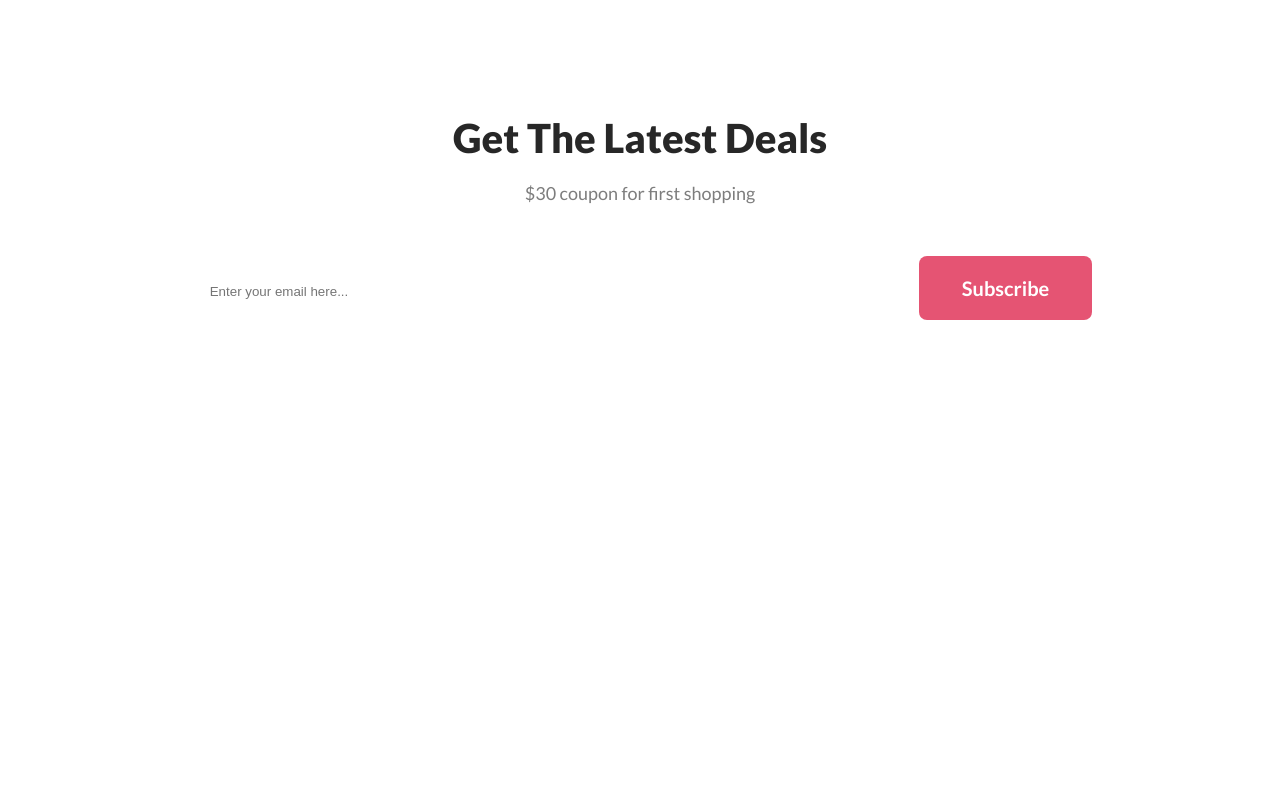
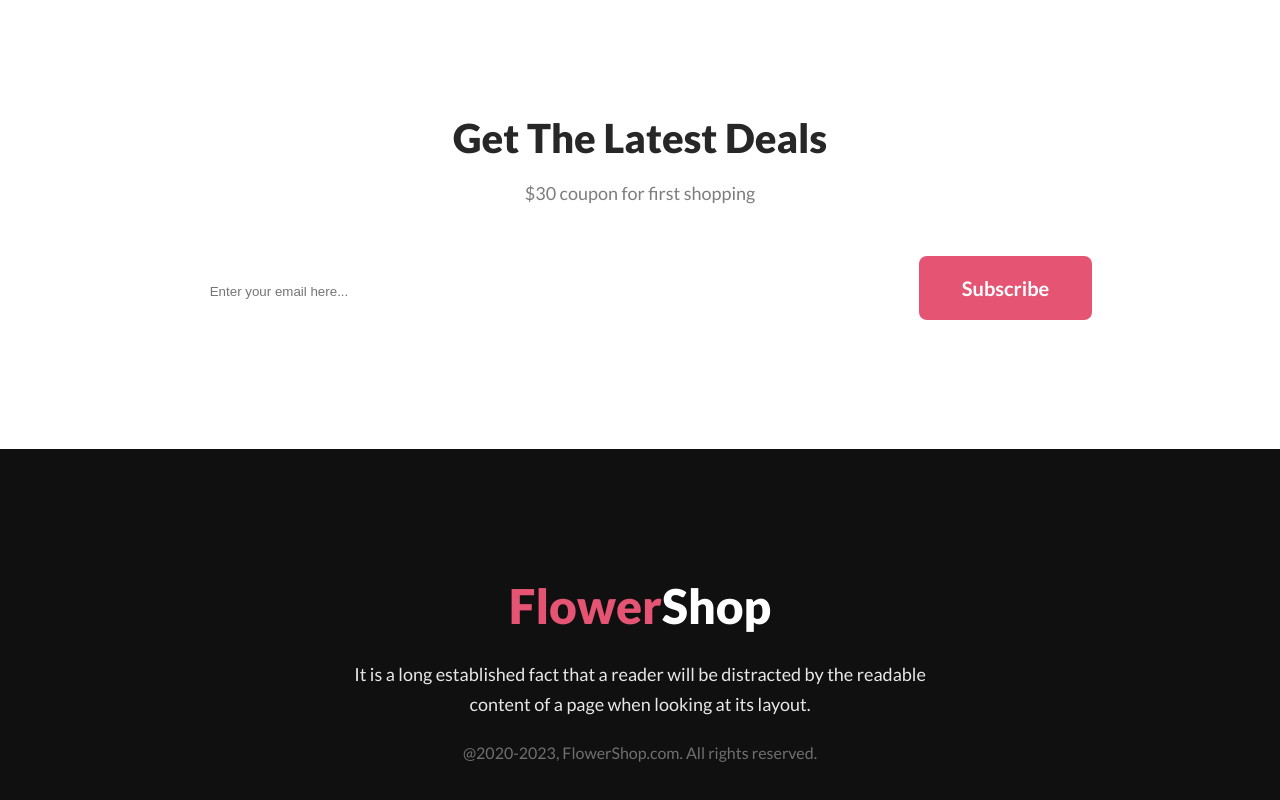
Before and after one commit to yasinarafat39/flower-shop, a plain HTML site: page index.html in a window 1280 px wide. Shown: the part 4003-4803 px from the top of the page. Before the commit the page ends 4324 px from the top, so only its background shows below. Drawn offline with Linux system fonts and the light colour scheme.

Commit message:
footer section added

```diff
--- a/index.html
+++ b/index.html
@@ -128,7 +128,6 @@
 
       <!-- Latest deals section -->
       <section class="latest-deals">
-
         <header>
           <h1 class="title dark-1">Get The Latest Deals</h1>
           <p class="sub-title dark-2">$30 coupon for first shopping</p>
@@ -151,7 +150,16 @@
         </form>
       </section>
     </main>
+
     <!-- footer section -->
-    <footer></footer>
+    <footer>
+      <h1 class="title"><span class="primary-color">Flower</span>Shop</h1>
+      <p class="description">
+        It is a long established fact that a reader will be distracted by the
+        readable <br> content of a page when looking at its layout.
+      </p>
+
+      <p class="copy-right">@2020-2023, FlowerShop.com. All rights reserved.</p>
+    </footer>
   </body>
 </html>
--- a/styles/style.css
+++ b/styles/style.css
@@ -230,7 +230,6 @@ body {
   font-weight: 400;
   line-height: 30px;
   margin: 16px 0 48px;
-
 }
 
 .subscribe-form input[type="email"] {
@@ -241,3 +240,31 @@ body {
 .subscribe-form input[type="submit"] {
   margin-left: 16px;
 }
+
+/* Footer */
+
+footer {
+  background-color: #111010;
+  text-align: center;
+  padding: 128px 0;
+  margin-top: 128px;
+}
+
+footer .title {
+  color: white;
+  font-size: 48px;
+  font-weight: 800;
+  line-height: 58px;
+}
+
+footer .description {
+  font-size: 18px;
+  font-weight: 400;
+  line-height: 30px;
+  margin: 24px 0;
+  color: rgba(255, 255, 255, 0.9);
+}
+
+.copy-right {
+  color: rgba(255, 255, 255, 0.4);
+}
```
